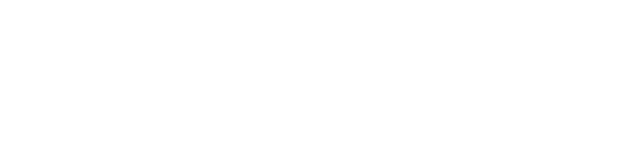
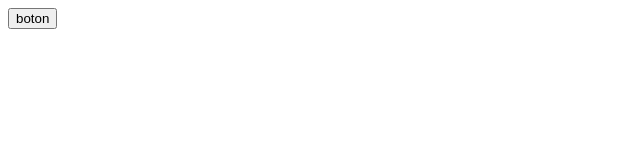
Before and after one commit to jerson1210/chocorramito, a plain HTML site: page index.html in a window 1280 px wide. Shown: the whole page, without its empty margins (0-640 px from the left). Drawn offline with Linux system fonts and the light colour scheme.

Commit message:
add_button

```diff
--- a/index.html
+++ b/index.html
@@ -7,6 +7,6 @@
     <title>Document</title>
 </head>
 <body>
-
+    <button onclick="sumar_uno(2);">boton</button>
 </body>
 </html>
```
